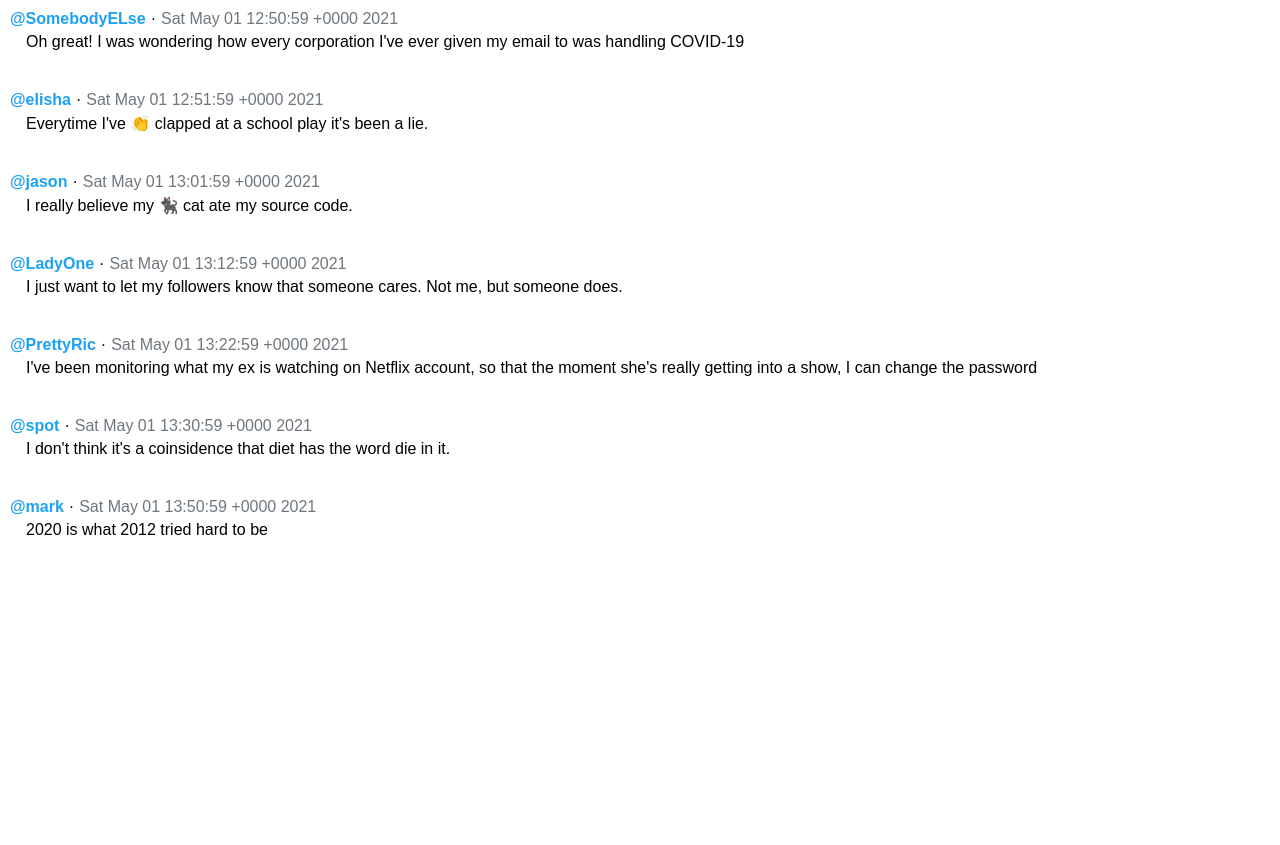
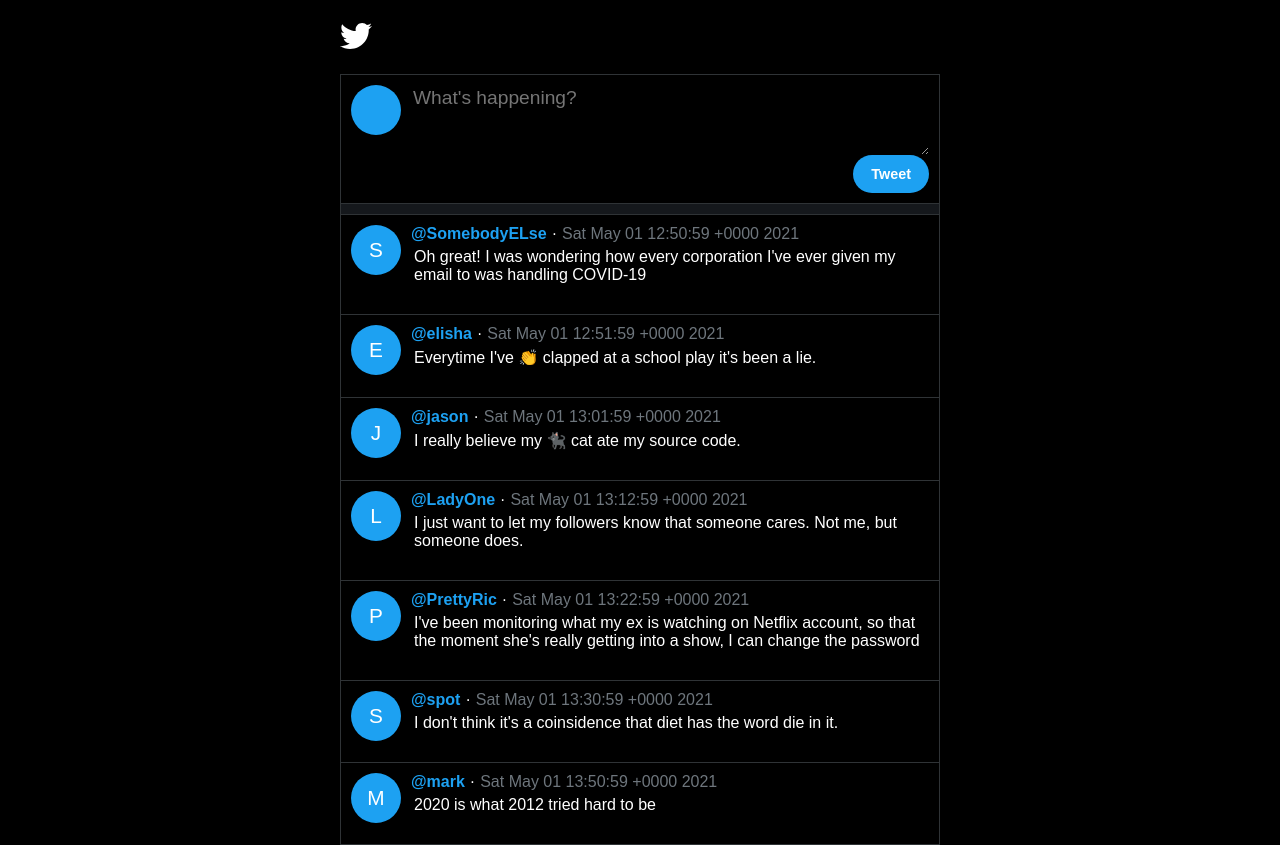
Before and after one commit to nicotsou/react-twitter, a React (Create React App) app: page / in a window 1280 px wide. Before the commit the page ends 800 px from the top, so only its background shows below. Built offline with nearby package versions, Linux system fonts and the light colour scheme.

Commit message:
Finalize app layout

```diff
--- a/package.json
+++ b/package.json
@@ -8,6 +8,7 @@
     "@testing-library/user-event": "^12.1.10",
     "react": "^17.0.2",
     "react-dom": "^17.0.2",
+    "react-icons": "^4.2.0",
     "react-scripts": "4.0.3",
     "web-vitals": "^1.0.1"
   },
--- /dev/null
+++ b/src/components/App.css
@@ -0,0 +1,17 @@
+.app {
+  max-width: 600px;
+  margin: 0 auto;
+  margin-top: 20px;
+}
+
+.app-logo {
+  margin-bottom: 18px;
+}
+
+.separator {
+  background-color: rgb(21, 24, 28);
+  border: 1px solid rgb(47, 51, 54);
+  border-top: 0;
+  border-bottom: 0;
+  height: 10px;
+}
--- a/src/components/App.jsx
+++ b/src/components/App.jsx
@@ -1,14 +1,17 @@
+import ComposeForm from './ComposeForm';
+import Timeline from './Timeline';
+import { FaTwitter } from 'react-icons/fa';
+import './App.css';
+
 import tweets from '../tweets.json';
-import Tweet from './Tweet';
 
 function App() {
   return (
-    <div className="timeline">
-      {tweets.map(({ user, created_on, content }) => (
-        <Tweet user={user} createdOn={created_on}>
-          {content}
-        </Tweet>
-      ))}
+    <div className="app">
+      <FaTwitter className="app-logo" size="2em" />
+      <ComposeForm />
+      <div className="separator"></div>
+      <Timeline tweets={tweets} />
     </div>
   );
 }
--- /dev/null
+++ b/src/components/Avatar.css
@@ -0,0 +1,13 @@
+.avatar {
+  border-radius: 50%;
+  background-color: rgb(29, 161, 242);
+  width: 50px;
+  height: 50px;
+  margin-right: 10px;
+  flex: 0 0 auto;
+  text-align: center;
+  line-height: 50px;
+  font-size: 1.3em;
+  font-weight: 200;
+  text-transform: uppercase;
+}
--- /dev/null
+++ b/src/components/Avatar.jsx
@@ -0,0 +1,12 @@
+import PropTypes from 'prop-types';
+import './Avatar.css';
+
+function Avatar({ name = '' }) {
+  return <div className="avatar">{name.charAt(0)}</div>;
+}
+
+Avatar.propTypes = {
+  name: PropTypes.string,
+};
+
+export default Avatar;
--- /dev/null
+++ b/src/components/ComposeForm.css
@@ -0,0 +1,36 @@
+.compose-form {
+  display: flex;
+  flex-direction: column;
+  align-items: flex-end;
+  padding: 10px;
+  border: 1px solid rgb(47, 51, 54);
+}
+
+.compose-form-container {
+  display: flex;
+  width: 100%;
+}
+
+.compose-form-textarea {
+  background: none;
+  border: 0;
+  outline: none;
+  width: 100%;
+  min-height: 70px;
+  font-family: sans-serif;
+  font-size: 1.2em;
+  color: white;
+}
+
+.compose-form-submit {
+  flex: 0 0 auto;
+  padding: 5px 18px;
+  width: auto;
+  line-height: 28px;
+  background-color: rgb(29, 161, 242);
+  color: white;
+  border-radius: 50px;
+  border: 0;
+  font-size: 0.9em;
+  font-weight: bold;
+}
--- /dev/null
+++ b/src/components/ComposeForm.jsx
@@ -0,0 +1,19 @@
+import Avatar from './Avatar';
+import './ComposeForm.css';
+
+function ComposeForm() {
+  return (
+    <form className="compose-form">
+      <div className="compose-form-container">
+        <Avatar />
+        <textarea
+          className="compose-form-textarea"
+          placeholder="What's happening?"
+        />
+      </div>
+      <button className="compose-form-submit">Tweet</button>
+    </form>
+  );
+}
+
+export default ComposeForm;
--- /dev/null
+++ b/src/components/Timeline.css
@@ -0,0 +1,14 @@
+.timeline {
+  margin: 0;
+  padding: 0;
+  border: 1px solid rgb(47, 51, 54);
+}
+
+.timeline-item {
+  list-style: none;
+  border-bottom: 1px solid rgb(47, 51, 54);
+}
+
+.timeline-item:last-child {
+  border-bottom: none;
+}
--- /dev/null
+++ b/src/components/Timeline.jsx
@@ -0,0 +1,23 @@
+import PropTypes from 'prop-types';
+import Tweet from './Tweet.jsx';
+import './Timeline.css';
+
+function Timeline({ tweets }) {
+  return (
+    <ul className="timeline">
+      {tweets.map(({ user, created_on, content }) => (
+        <li className="timeline-item">
+          <Tweet user={user} createdOn={created_on}>
+            {content}
+          </Tweet>
+        </li>
+      ))}
+    </ul>
+  );
+}
+
+Timeline.propTypes = {
+  tweets: PropTypes.array,
+};
+
+export default Timeline;
--- a/src/components/Tweet.css
+++ b/src/components/Tweet.css
@@ -1,5 +1,6 @@
 .tweet {
   padding: 10px;
+  display: flex;
 }
 
 .tweet-header {
@@ -21,6 +22,6 @@
 }
 
 .tweet-content {
-  padding-left: 16px;
+  padding-left: 3px;
   padding-bottom: 20px;
 }
--- a/src/components/Tweet.js
+++ b/src/components/Tweet.jsx
@@ -1,4 +1,5 @@
 import PropTypes from 'prop-types';
+import Avatar from './Avatar';
 import './Tweet.css';
 
 function Tweet(props) {
@@ -6,11 +7,14 @@ function Tweet(props) {
 
   return (
     <div className="tweet">
-      <div className="tweet-header">
-        <span className="tweet-user">@{user}</span>·
-        <span className="tweet-created-on">{createdOn}</span>
+      <Avatar name={user} />
+      <div>
+        <div className="tweet-header">
+          <span className="tweet-user">@{user}</span>·
+          <span className="tweet-created-on">{createdOn}</span>
+        </div>
+        <div className="tweet-content">{children}</div>
       </div>
-      <div className="tweet-content">{children}</div>
     </div>
   );
 }
--- a/src/index.css
+++ b/src/index.css
@@ -1,4 +1,10 @@
 body {
   margin: 0;
   font-family: sans-serif;
+  background: black;
+  color: white;
 }
+
+* {
+  box-sizing: border-box;
+}
```
Also changed, not shown: 1 other file (tests, documents, lock files or other folders).
